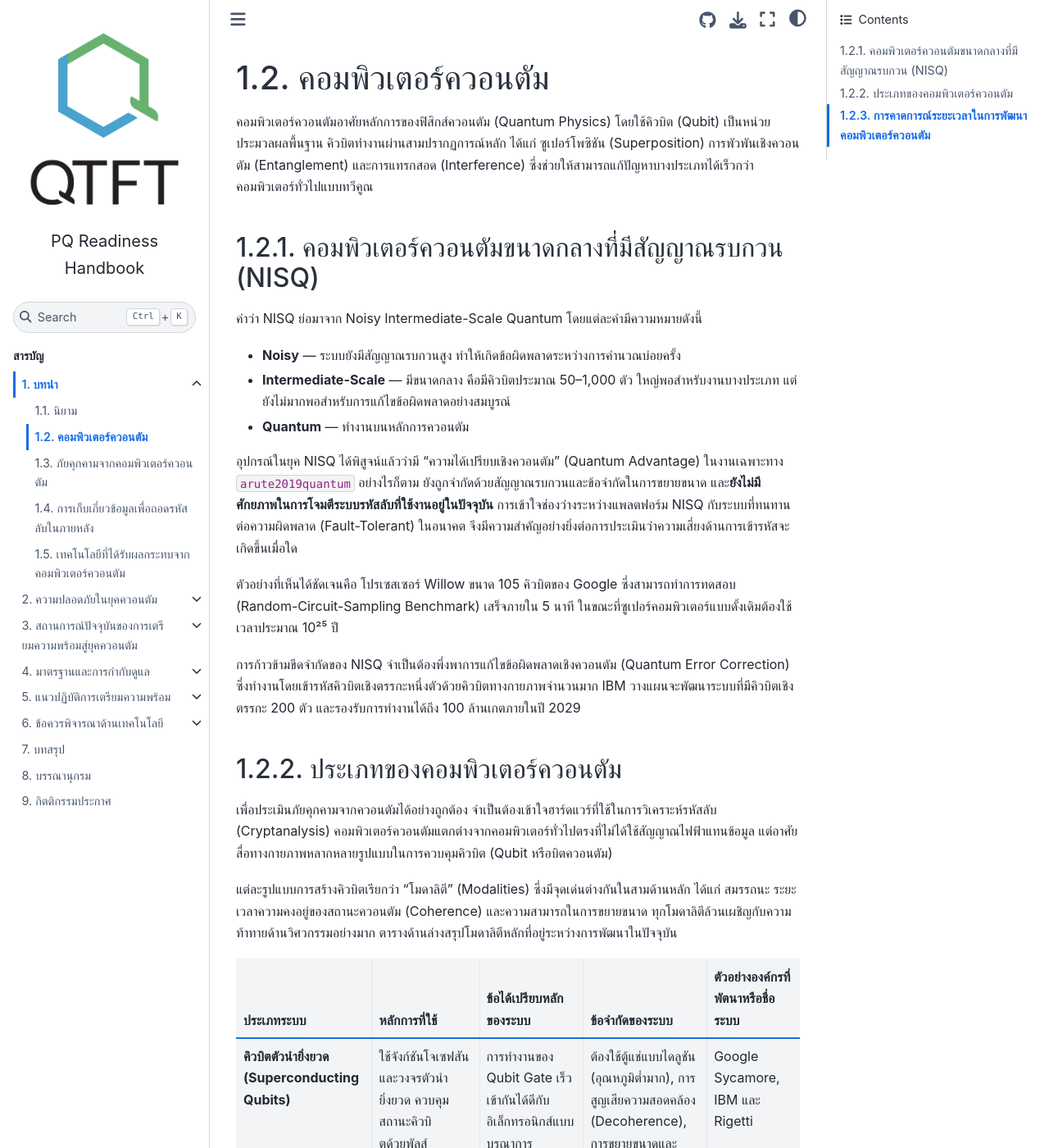
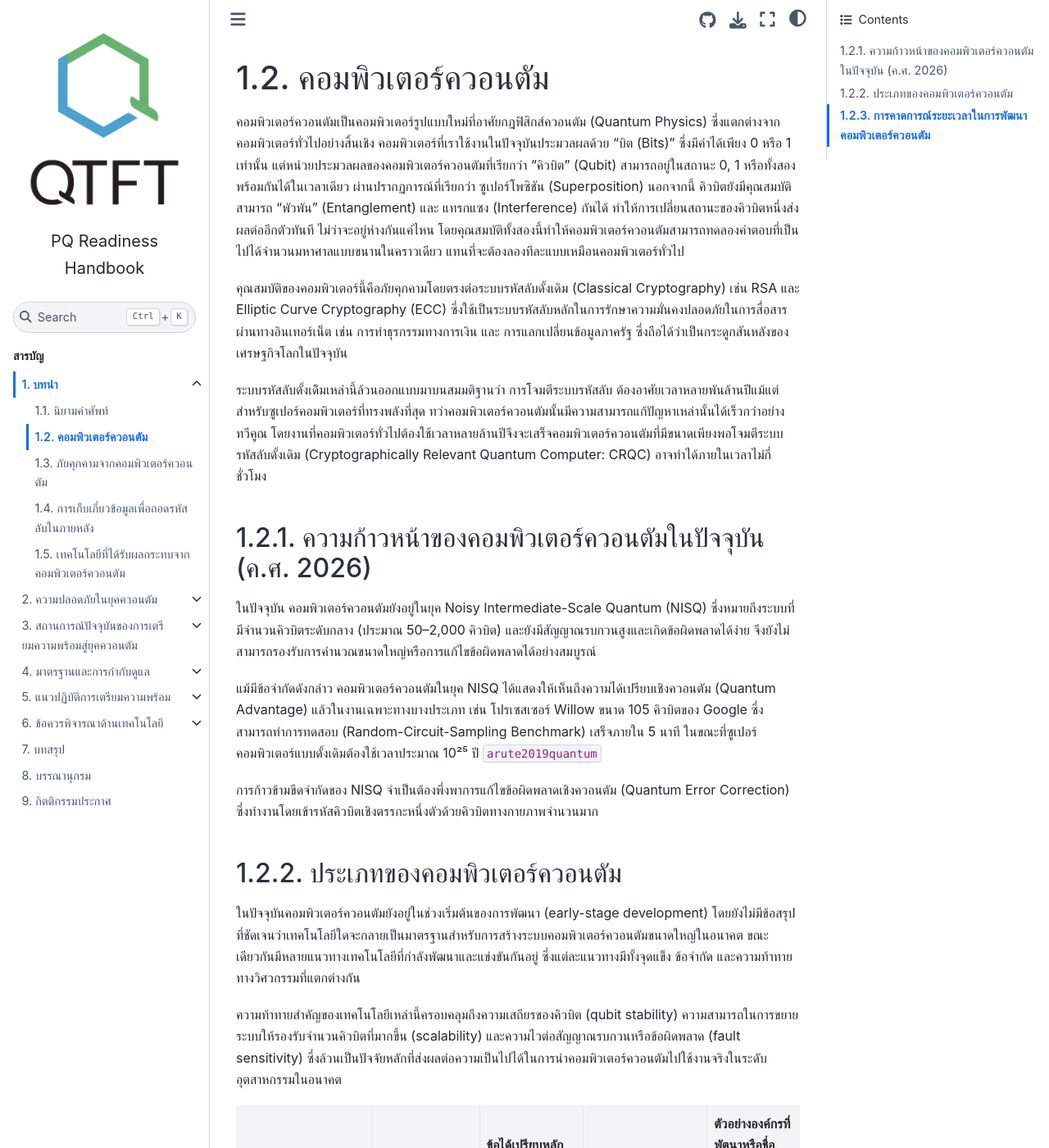
Before and after one commit to qtft/pq-readiness-handbook, a Jupyter Book: the page built from book/introduction/quantum-computer.md, in a window 1280 px wide and 1400 px high. Shown: the whole window at 82% size. Built offline with Jupyter Book 1.0.4 settings and Sphinx 7.4.7 and the Sphinx Book theme 1.1.4, drawn with Linux system fonts in a browser that asks for light colours; comment, search, counter and statistics services are not loaded; cross-references to code outside the pages are shown as plain code; some of the changed text lies outside the part shown.

Commit message:
revise quantum computer

```diff
--- a/book/introduction/quantum-computer.md
+++ b/book/introduction/quantum-computer.md
@@ -1,25 +1,24 @@
 # คอมพิวเตอร์ควอนตัม
 
-คอมพิวเตอร์ควอนตัมอาศัยหลักการของฟิสิกส์ควอนตัม (Quantum Physics) โดยใช้คิวบิต (Qubit) เป็นหน่วยประมวลผลพื้นฐาน คิวบิตทำงานผ่านสามปรากฏการณ์หลัก ได้แก่ ซูเปอร์โพซิชัน (Superposition) การพัวพันเชิงควอนตัม (Entanglement) และการแทรกสอด (Interference) ซึ่งช่วยให้สามารถแก้ปัญหาบางประเภทได้เร็วกว่าคอมพิวเตอร์ทั่วไปแบบทวีคูณ
+คอมพิวเตอร์ควอนตัมเป็นคอมพิวเตอร์รูปแบบใหม่ที่อาศัยกฎฟิสิกส์ควอนตัม (Quantum Physics) ซึ่งแตกต่างจากคอมพิวเตอร์ทั่วไปอย่างสิ้นเชิง คอมพิวเตอร์ที่เราใช้งานในปัจจุบันประมวลผลด้วย "บิต (Bits)" ซึ่งมีค่าได้เพียง 0 หรือ 1 เท่านั้น แต่หน่วยประมวลผลของคอมพิวเตอร์ควอนตัมที่เรียกว่า "คิวบิต" (Qubit) สามารถอยู่ในสถานะ 0, 1 หรือทั้งสองพร้อมกันได้ในเวลาเดียว ผ่านปรากฏการณ์ที่เรียกว่า ซูเปอร์โพซิชัน (Superposition) นอกจากนี้ คิวบิตยังมีคุณสมบัติสามารถ "พัวพัน" (Entanglement) และ แทรกแซง (Interference) กันได้ ทำให้การเปลี่ยนสถานะของคิวบิตหนึ่งส่งผลต่ออีกตัวทันที ไม่ว่าจะอยู่ห่างกันแค่ไหน โดยคุณสมบัติทั้งสองนี้ทำให้คอมพิวเตอร์ควอนตัมสามารถทดลองคำตอบที่เป็นไปได้จำนวนมหาศาลแบบขนานในคราวเดียว แทนที่จะต้องลองทีละแบบเหมือนคอมพิวเตอร์ทั่วไป
 
-## คอมพิวเตอร์ควอนตัมขนาดกลางที่มีสัญญาณรบกวน (NISQ)
+คุณสมบัติของคอมพิวเตอร์นี้คือภัยคุกคามโดยตรงต่อระบบรหัสลับดั้งเดิม (Classical Cryptography) เช่น RSA และ Elliptic Curve Cryptography (ECC) ซึ่งใช้เป็นระบบรหัสลับหลักในการรักษาความมั่นคงปลอดภัยในการสื่อสารผ่านทางอินเทอร์เน็ต เช่น การทำธุรกรรมทางการเงิน และ การแลกเปลี่ยนข้อมูลภาครัฐ ซึ่งถือได้ว่าเป็นกระดูกสันหลังของเศรษฐกิจโลกในปัจจุบัน
 
-คำว่า NISQ ย่อมาจาก Noisy Intermediate-Scale Quantum โดยแต่ละคำมีความหมายดังนี้
+ระบบรหัสลับดั้งเดิิมเหล่านี้ล้วนออกแบบมาบนสมมติฐานว่า การโจมตีระบบรหัสลับ ต้องอาศัยเวลาหลายพันล้านปีแม้แต่สำหรับซูเปอร์คอมพิวเตอร์ที่ทรงพลังที่สุด ทว่าคอมพิวเตอร์ควอนตัมนั้นมีความสามารถแก้ปัญหาเหล่านั้นได้เร็วกว่าอย่างทวีคูณ โดยงานที่คอมพิวเตอร์ทั่วไปต้องใช้เวลาหลายล้านปีจึงจะเสร็จคอมพิวเตอร์ควอนตัมที่มีขนาดเพียงพอโจมตีระบบรหัสลับดั้งเดิม (Cryptographically Relevant Quantum Computer: CRQC) อาจทำได้ภายในเวลาไม่กี่ชั่วโมง
 
-- **Noisy** — ระบบยังมีสัญญาณรบกวนสูง ทำให้เกิดข้อผิดพลาดระหว่างการคำนวณบ่อยครั้ง
-- **Intermediate-Scale** — มีขนาดกลาง คือมีคิวบิตประมาณ 50–1,000 ตัว ใหญ่พอสำหรับงานบางประเภท แต่ยังไม่มากพอสำหรับการแก้ไขข้อผิดพลาดอย่างสมบูรณ์
-- **Quantum** — ทำงานบนหลักการควอนตัม
+## ความก้าวหน้าของคอมพิวเตอร์ควอนตัมในปัจจุบัน (ค.ศ. 2026)
 
-อุปกรณ์ในยุค NISQ ได้พิสูจน์แล้วว่ามี "ความได้เปรียบเชิงควอนตัม" (Quantum Advantage) ในงานเฉพาะทาง {cite:p}`arute2019quantum` อย่างไรก็ตาม ยังถูกจำกัดด้วยสัญญาณรบกวนและข้อจำกัดในการขยายขนาด และ**ยังไม่มีศักยภาพในการโจมตีระบบรหัสลับที่ใช้งานอยู่ในปัจจุบัน** การเข้าใจช่องว่างระหว่างแพลตฟอร์ม NISQ กับระบบที่ทนทานต่อความผิดพลาด (Fault-Tolerant) ในอนาคต จึงมีความสำคัญอย่างยิ่งต่อการประเมินว่าความเสี่ยงด้านการเข้ารหัสจะเกิดขึ้นเมื่อใด
+ในปัจจุบัน คอมพิวเตอร์ควอนตัมยังอยู่ในยุค Noisy Intermediate-Scale Quantum (NISQ) ซึ่งหมายถึงระบบที่มีจำนวนคิวบิตระดับกลาง (ประมาณ 50–2,000 คิวบิต) และยังมีสัญญาณรบกวนสูงและเกิดข้อผิดพลาดได้ง่าย จึงยังไม่สามารถรองรับการคำนวณขนาดใหญ่หรือการแก้ไขข้อผิดพลาดได้อย่างสมบูรณ์
 
-ตัวอย่างที่เห็นได้ชัดเจนคือ โปรเซสเซอร์ Willow ขนาด 105 คิวบิตของ Google ซึ่งสามารถทำการทดสอบ (Random-Circuit-Sampling Benchmark) เสร็จภายใน 5 นาที ในขณะที่ซูเปอร์คอมพิวเตอร์แบบดั้งเดิมต้องใช้เวลาประมาณ 10²⁵ ปี
+แม้มีข้อจำกัดดังกล่าว คอมพิวเตอร์ควอนตัมในยุค NISQ ได้แสดงให้เห็นถึงความได้เปรียบเชิงควอนตัม (Quantum Advantage) แล้วในงานเฉพาะทางบางประเภท เช่น โปรเซสเซอร์ Willow ขนาด 105 คิวบิตของ Google ซึ่งสามารถทำการทดสอบ (Random-Circuit-Sampling Benchmark) เสร็จภายใน 5 นาที ในขณะที่ซูเปอร์คอมพิวเตอร์แบบดั้งเดิมต้องใช้เวลาประมาณ 10²⁵ ปี {cite:p}`arute2019quantum`
 
-การก้าวข้ามขีดจำกัดของ NISQ จำเป็นต้องพึ่งพาการแก้ไขข้อผิดพลาดเชิงควอนตัม (Quantum Error Correction) ซึ่งทำงานโดยเข้ารหัสคิวบิตเชิงตรรกะหนึ่งตัวด้วยคิวบิตทางกายภาพจำนวนมาก IBM วางแผนจะพัฒนาระบบที่มีคิวบิตเชิงตรรกะ 200 ตัว และรองรับการทำงานได้ถึง 100 ล้านเกตภายในปี 2029
+การก้าวข้ามขีดจำกัดของ NISQ จำเป็นต้องพึ่งพาการแก้ไขข้อผิดพลาดเชิงควอนตัม (Quantum Error Correction) ซึ่งทำงานโดยเข้ารหัสคิวบิตเชิงตรรกะหนึ่งตัวด้วยคิวบิตทางกายภาพจำนวนมาก
 
 ## ประเภทของคอมพิวเตอร์ควอนตัม
-เพื่อประเมินภัยคุกคามจากควอนตัมได้อย่างถูกต้อง จำเป็นต้องเข้าใจฮาร์ดแวร์ที่ใช้ในการวิเคราะห์รหัสลับ (Cryptanalysis) คอมพิวเตอร์ควอนตัมแตกต่างจากคอมพิวเตอร์ทั่วไปตรงที่ไม่ได้ใช้สัญญาณไฟฟ้าแทนข้อมูล แต่อาศัยสื่อทางกายภาพหลากหลายรูปแบบในการควบคุมคิวบิต (Qubit หรือบิตควอนตัม)
 
-แต่ละรูปแบบการสร้างคิวบิตเรียกว่า "โมดาลิตี" (Modalities) ซึ่งมีจุดเด่นต่างกันในสามด้านหลัก ได้แก่ สมรรถนะ ระยะเวลาความคงอยู่ของสถานะควอนตัม (Coherence) และความสามารถในการขยายขนาด ทุกโมดาลิตีล้วนเผชิญกับความท้าทายด้านวิศวกรรมอย่างมาก ตารางด้านล่างสรุปโมดาลิตีหลักที่อยู่ระหว่างการพัฒนาในปัจจุบัน
+ในปัจจุบันคอมพิวเตอร์ควอนตัมยังอยู่ในช่วงเริ่มต้นของการพัฒนา (early-stage development) โดยยังไม่มีข้อสรุปที่ชัดเจนว่าเทคโนโลยีใดจะกลายเป็นมาตรฐานสำหรับการสร้างระบบคอมพิวเตอร์ควอนตัมขนาดใหญ่ในอนาคต ขณะเดียวกันมีหลายแนวทางเทคโนโลยีที่กำลังพัฒนาและแข่งขันกันอยู่ ซึ่งแต่ละแนวทางมีทั้งจุดแข็ง ข้อจำกัด และความท้าทายทางวิศวกรรมที่แตกต่างกัน
+
+ความท้าทายสำคัญของเทคโนโลยีเหล่านี้ครอบคลุมถึงความเสถียรของคิวบิต (qubit stability) ความสามารถในการขยายระบบให้รองรับจำนวนคิวบิตที่มากขึ้น (scalability) และความไวต่อสัญญาณรบกวนหรือข้อผิดพลาด (fault sensitivity) ซึ่งล้วนเป็นปัจจัยหลักที่ส่งผลต่อความเป็นไปได้ในการนำคอมพิวเตอร์ควอนตัมไปใช้งานจริงในระดับอุตสาหกรรมในอนาคต
 
 | ประเภทระบบ | หลักการที่ใช้ | ข้อได้เปรียบหลักของระบบ | ข้อจำกัดของระบบ | ตัวอย่างองค์กรที่พัตนาหรือชื่อระบบ |
 |------------------|---------------------|------------------------------------|--------------------------------------|--------------------------------------|
@@ -32,9 +31,11 @@
 
 ## การคาดการณ์ระยะเวลาในการพัฒนาคอมพิวเตอร์ควอนตัม
 
-การประเมินว่าเมื่อใดคอมพิวเตอร์ควอนตัมจะกลายเป็นภัยคุกคามต่อการเข้ารหัสแบบดั้งเดิม ต้องอาศัยข้อมูลจากหลายแหล่ง ทั้งแผนงานของผู้พัฒนาเทคโนโลยี รายงานภาครัฐ และงานวิจัยที่ผ่านการทบทวนโดยผู้ทรงคุณวุฒิ ตารางต่อไปนี้รวบรวมหมุดหมายสำคัญตั้งแต่ยุค NISQ จนถึงระบบที่ทนทานต่อความผิดพลาดอย่างสมบูรณ์ เพื่อให้ผู้บริหารสามารถนำไปใช้วางแผนเชิงกลยุทธ์ ลงทุนด้านความมั่นคงปลอดภัย และปฏิบัติตามมาตรฐานต่าง ๆ ได้อย่างทันท่วงที
+การประเมินว่าคอมพิวเตอร์ควอนตัมจะเริ่มเป็นภัยคุกคามต่อระบบการเข้ารหัสแบบดั้งเดิมเมื่อใด จำเป็นต้องอ้างอิงข้อมูลจากหลายแหล่ง เช่น แผนพัฒนาเทคโนโลยีของผู้ผลิต รายงานจากภาครัฐ และงานวิจัยที่ผ่านการทบทวนโดยผู้เชี่ยวชาญ
 
-| ช่วงเวลา | หมุดหมายและรายละเอียด | แหล่งที่มา |
+ตารางต่อไปนี้สรุปหมุดหมายสำคัญของการพัฒนา ตั้งแต่ยุค NISQ ไปจนถึงระบบที่ทนทานต่อความผิดพลาด (fault-tolerant) เพื่อช่วยให้ผู้บริหารสามารถนำไปใช้วางแผนเชิงกลยุทธ์ การลงทุนด้านความมั่นคงปลอดภัย และการปฏิบัติตามมาตรฐานได้อย่างเหมาะสมและทันท่วงที
+
+| ปี ค.ศ. | หมุดหมายและรายละเอียด | แหล่งที่มา |
 |---------|------------------------|------------|
 | **2024** | **Google Willow**: โปรเซสเซอร์ตัวนำยิ่งยวดขนาด 105 คิวบิต; การแก้ไขข้อผิดพลาดต่ำกว่าเกณฑ์ (Below-Threshold Error Correction) ครั้งแรก; การทดสอบ random-circuit sampling ใช้เวลา 5 นาที เทียบกับคอมพิวเตอร์แบบดั้งเดิมที่ต้องใช้เวลาประมาณ 10²⁵ ปี | Preskill, J. (2018). *Quantum Computing in the NISQ Era and Beyond* (arXiv:1801.00862) |
 | **2025** | **IBM Nighthawk**: โปรเซสเซอร์โครงข่ายสี่เหลี่ยมขนาด 120 คิวบิต บน IBM Quantum Cloud; เกตสองคิวบิตมากกว่า 5,000 เกต; ผสานเครื่องมือ Quantum + HPC เพื่อบรรเทาความผิดพลาด | IBM Quantum Development & Innovation Roadmap (2025) |
```
Also changed, not shown: book/introduction/definitions.md (+21 -13 lines), book/introduction/quantum-technology.md (deleted, +0 -40 lines).
